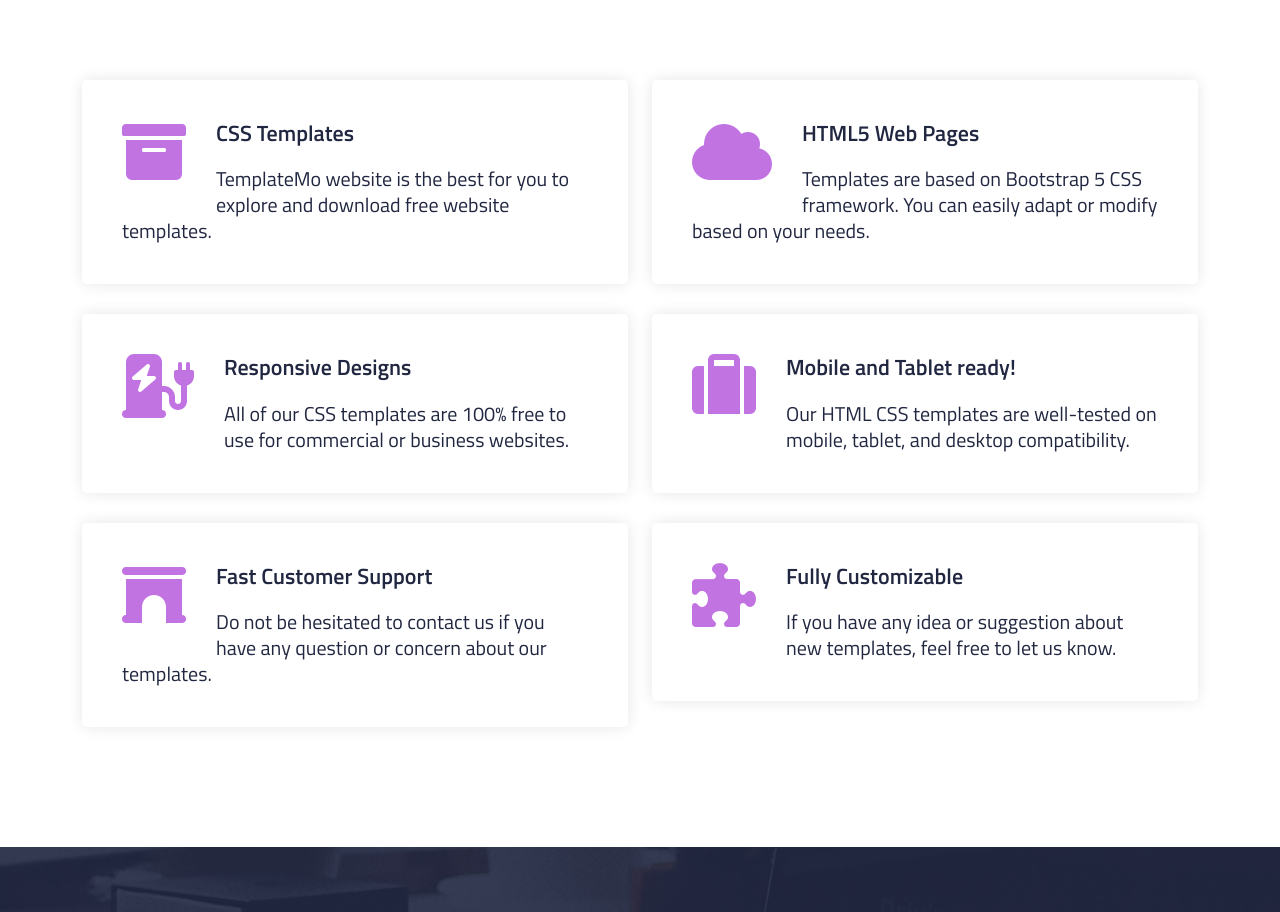
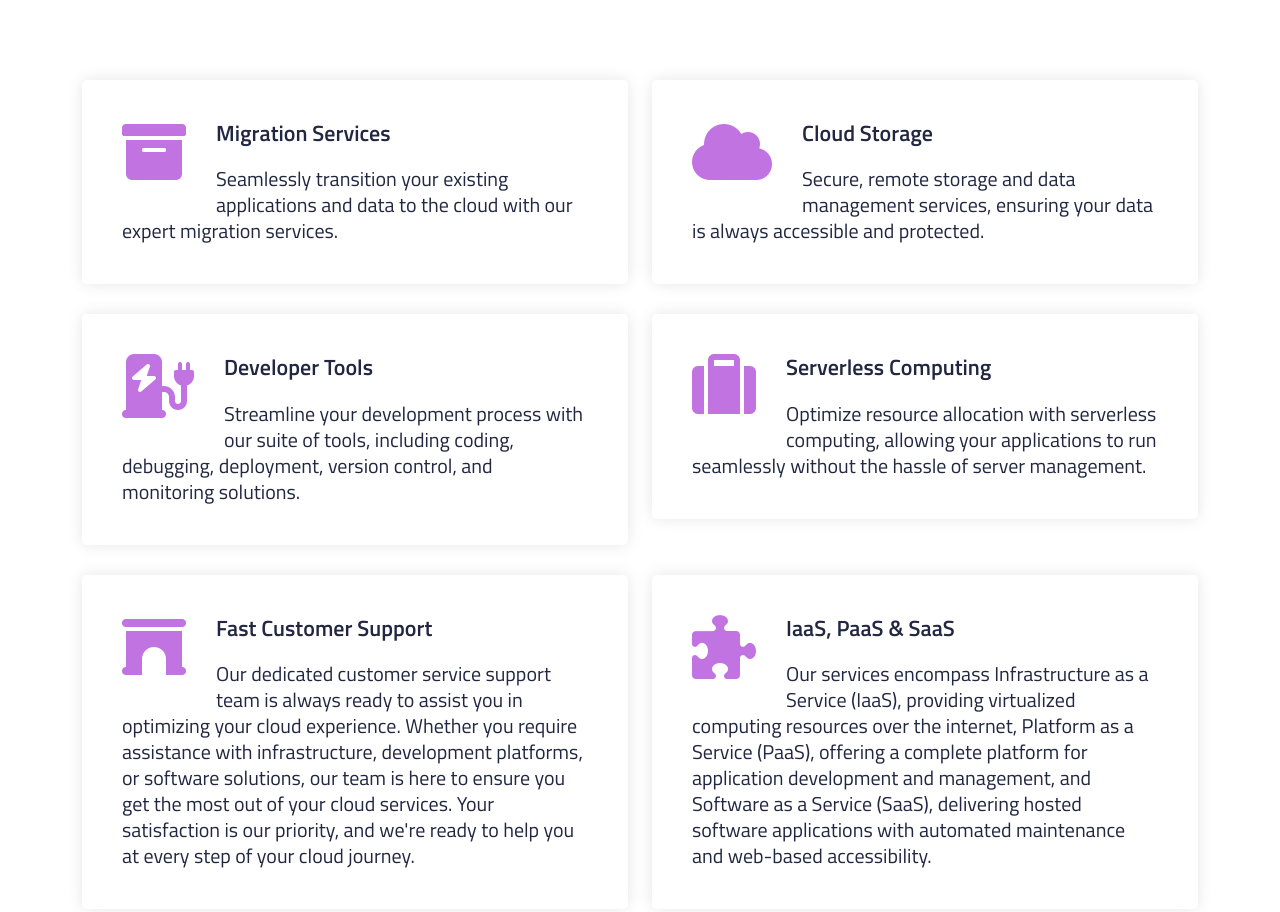
Before and after one commit to frdrck100/cloudneering.com, a plain HTML site: page index.html in a window 1280 px wide. Shown: the part 840-1752 px from the top of the page. Drawn offline with nearby package versions, Linux system fonts and the light colour scheme.

Commit message:
Updated Services

```diff
--- a/index.html
+++ b/index.html
@@ -127,7 +127,7 @@ https://templatemo.com/tm-574-mexant
             <div class="row">
               <div class="col-lg-8">
                 <div class="header-text">
-                  <h2>Security:<br>Prioritize data security through <em>advanced encryption &amp; compliance standards.</em></h2>
+                  <h2>Security: Prioritize data security through <em>advanced encryption &amp; compliance standards.</em></h2>
                   <div class="div-dec"></div>
                   <p>Rest assured with our robust cloud security measures. We prioritize the safeguarding of your sensitive data through state-of-the-art encryption and compliance standards.</p>
                   <div class="buttons">
@@ -157,43 +157,43 @@ https://templatemo.com/tm-574-mexant
         <div class="col-lg-6">
           <div class="service-item">
             <i class="fas fa-archive"></i>
-            <h4>CSS Templates</h4>
-            <p>TemplateMo website is the best for you to explore and download free website templates.</p>
+            <h4>Migration Services</h4>
+            <p>Seamlessly transition your existing applications and data to the cloud with our expert migration services.</p>
           </div>
         </div>
         <div class="col-lg-6">
           <div class="service-item">
             <i class="fas fa-cloud"></i>
-            <h4>HTML5 Web Pages</h4>
-            <p>Templates are based on Bootstrap 5 CSS framework. You can easily adapt or modify based on your needs.</p>
+            <h4>Cloud Storage</h4>
+            <p>Secure, remote storage and data management services, ensuring your data is always accessible and protected.</p>
           </div>
         </div>
         <div class="col-lg-6">
           <div class="service-item">
             <i class="fas fa-charging-station"></i>
-            <h4>Responsive Designs</h4>
-            <p>All of our CSS templates are 100% free to use for commercial or business websites.</p>
+            <h4>Developer Tools</h4>
+            <p>Streamline your development process with our suite of tools, including coding, debugging, deployment, version control, and monitoring solutions.</p>
           </div>
         </div>
         <div class="col-lg-6">
           <div class="service-item">
             <i class="fas fa-suitcase"></i>
-            <h4>Mobile and Tablet ready!</h4>
-            <p>Our HTML CSS templates are well-tested on mobile, tablet, and desktop compatibility.</p>
+            <h4>Serverless Computing</h4>
+            <p>Optimize resource allocation with serverless computing, allowing your applications to run seamlessly without the hassle of server management.</p>
           </div>
         </div>
         <div class="col-lg-6">
           <div class="service-item">
             <i class="fas fa-archway"></i>
             <h4>Fast Customer Support</h4>
-            <p>Do not be hesitated to contact us if you have any question or concern about our templates.</p>
+            <p>Our dedicated customer service support team is always ready to assist you in optimizing your cloud experience. Whether you require assistance with infrastructure, development platforms, or software solutions, our team is here to ensure you get the most out of your cloud services. Your satisfaction is our priority, and we're ready to help you at every step of your cloud journey.</p>
           </div>
         </div>
         <div class="col-lg-6">
           <div class="service-item">
             <i class="fas fa-puzzle-piece"></i>
-            <h4>Fully Customizable</h4>
-            <p>If you have any idea or suggestion about new templates, feel free to let us know.</p>
+            <h4>IaaS, PaaS & SaaS</h4>
+            <p>Our services encompass Infrastructure as a Service (IaaS), providing virtualized computing resources over the internet, Platform as a Service (PaaS), offering a complete platform for application development and management, and Software as a Service (SaaS), delivering hosted software applications with automated maintenance and web-based accessibility.</p>
           </div>
         </div>
       </div>
```
